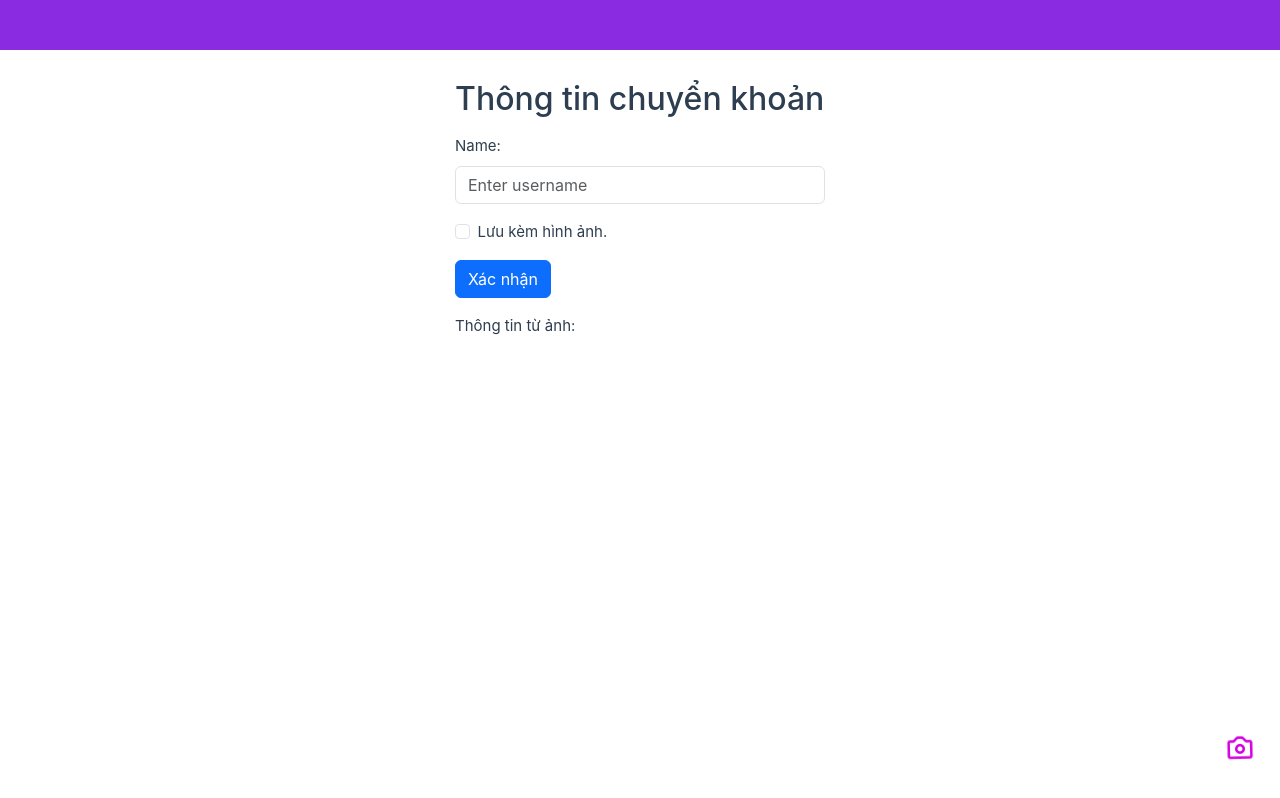
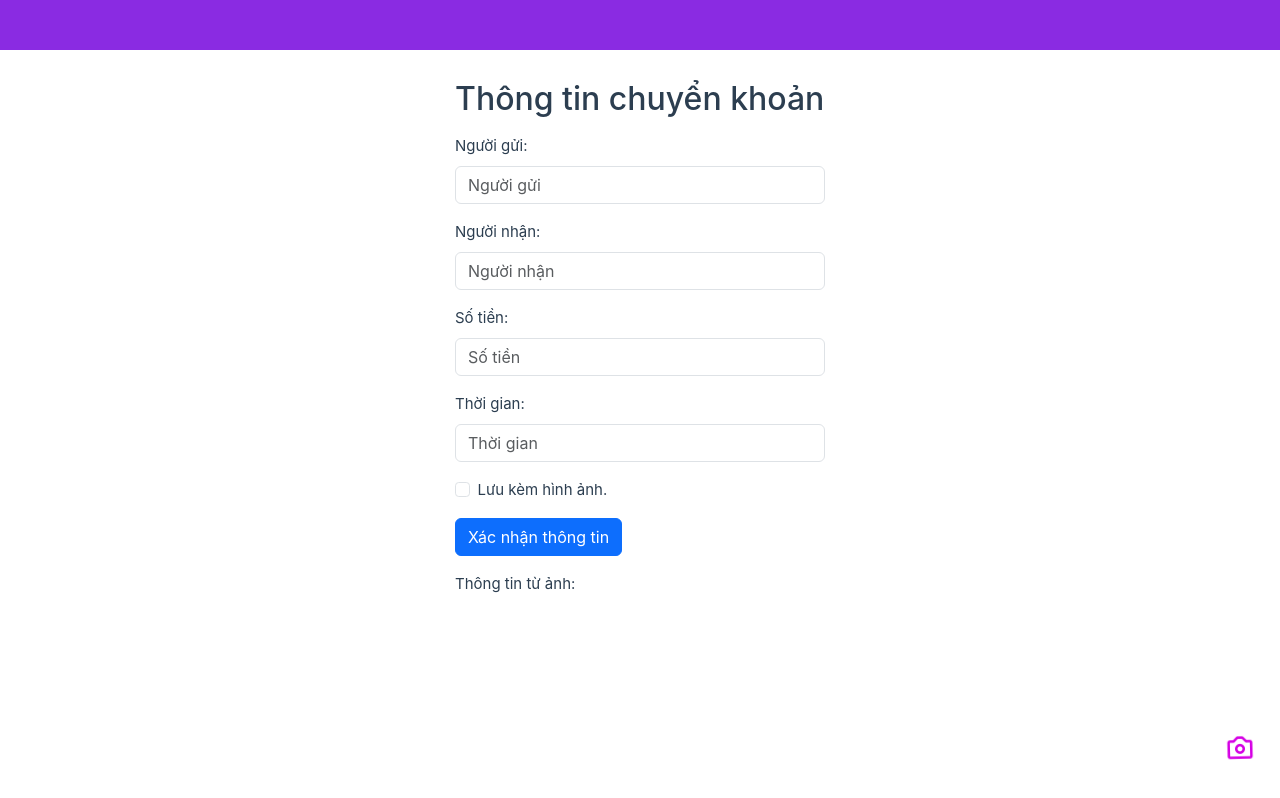
Before and after one commit to Duynhat989/storepayvn, a Vue app: page / in a window 1280 px wide. Built offline with nearby package versions, Linux system fonts and the light colour scheme.

Commit message:
upload date 3

```diff
--- a/src/views/Web/Home/Index.vue
+++ b/src/views/Web/Home/Index.vue
@@ -70,14 +70,26 @@ onMounted(() => {
             <h2>Thông tin chuyển khoản</h2>
             <input type="file" id="imageInput" hidden accept="image/*" @change="readImage">
             <div class="mb-3 mt-3">
-                <label for="uname" class="form-label">Name:</label>
-                <input type="text" class="form-control" id="uname" placeholder="Enter username" name="uname" required>
+                <label for="uname" class="form-label">Người gửi:</label>
+                <input type="text" class="form-control" id="uname" placeholder="Người gửi" name="uname" required>
+            </div>
+            <div class="mb-3 mt-3">
+                <label for="uname" class="form-label">Người nhận:</label>
+                <input type="text" class="form-control" id="uname" placeholder="Người nhận" name="uname" required>
+            </div>
+            <div class="mb-3 mt-3">
+                <label for="uname" class="form-label">Số tiền:</label>
+                <input type="text" class="form-control" id="uname" placeholder="Số tiền" name="uname" required>
+            </div>
+            <div class="mb-3 mt-3">
+                <label for="uname" class="form-label">Thời gian:</label>
+                <input type="text" class="form-control" id="uname" placeholder="Thời gian" name="uname" required>
             </div>
             <div class="form-check mb-3">
                 <input class="form-check-input" type="checkbox" id="myCheck" name="remember" required>
                 <label class="form-check-label" for="myCheck">Lưu kèm hình ảnh.</label>
             </div>
-            <button type="submit" class="btn btn-primary">Xác nhận</button>
+            <button type="submit" class="btn btn-primary">Xác nhận thông tin</button>
             <div class="mb-3 mt-3">
                 <label for="uname" class="form-label">Thông tin từ ảnh:</label>
                 <div id="resultContainer">{{ resultContainer }}</div>
```
